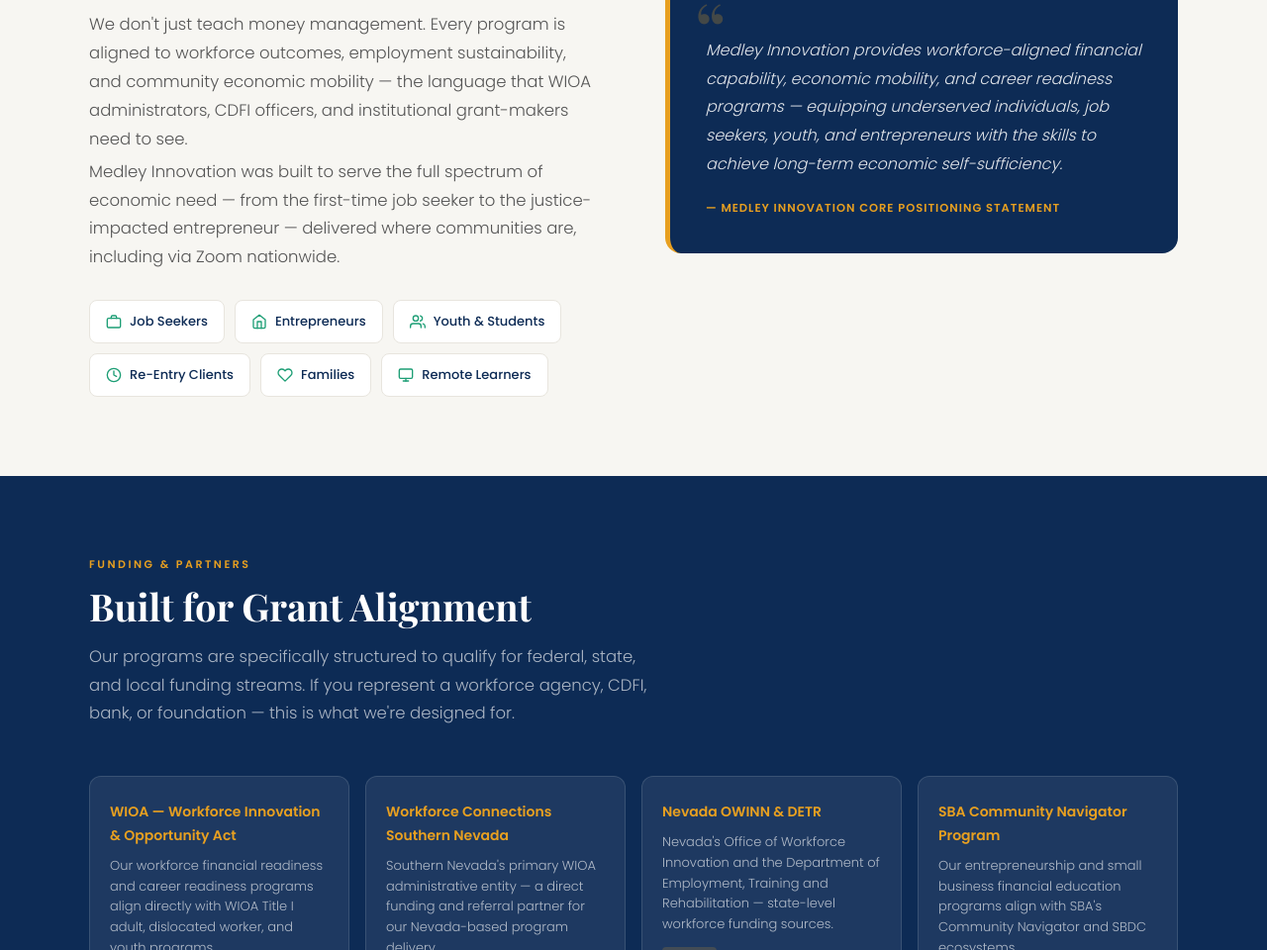
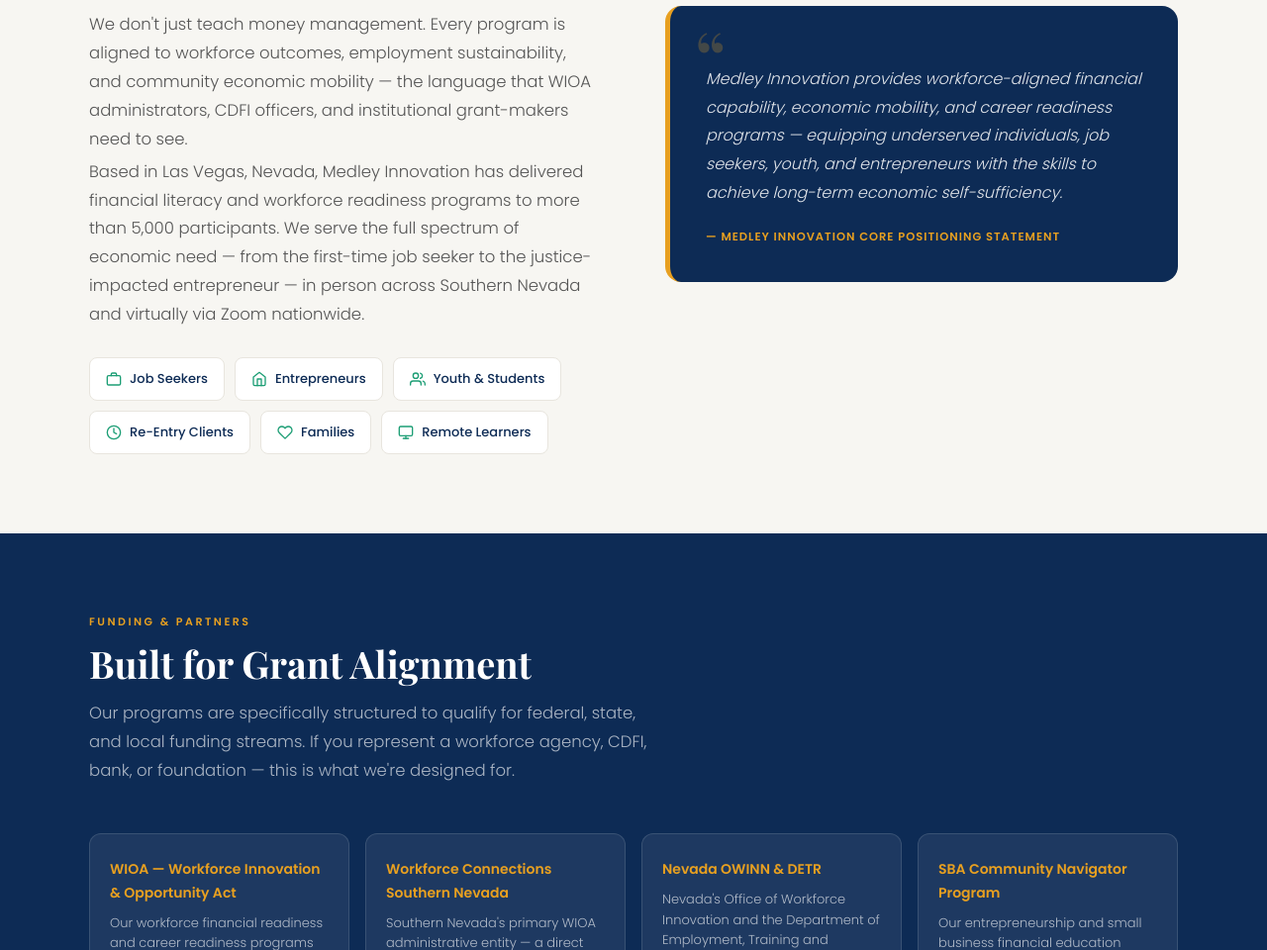
Before and after one commit to fmedley/medleyinnovation, a plain HTML site: page index.html in a window 1280 px wide. Shown: the part 4253-5213 px from the top of the page at 99% size. Drawn offline with nearby package versions, Linux system fonts and the light colour scheme; a web font is replaced by a local one.

Commit message:
Tighten homepage About with concrete facts (Las Vegas base, 5,000+ participants)
Co-Authored-By: Claude Opus 4.8 <noreply@anthropic.com>
Claude-Session: https://claude.ai/code/session_01XHKE5bGaTuysbpLABo8QGR

```diff
--- a/index.html
+++ b/index.html
@@ -925,7 +925,7 @@
         <p class="eyebrow">Our Mission</p>
         <h2 class="section-title">More Than Financial Literacy &mdash; Economic Empowerment at Scale</h2>
         <p class="section-sub">We don't just teach money management. Every program is aligned to workforce outcomes, employment sustainability, and community economic mobility — the language that WIOA administrators, CDFI officers, and institutional grant-makers need to see.</p>
-        <p class="section-sub" style="margin-top: -24px;">Medley Innovation was built to serve the full spectrum of economic need — from the first-time job seeker to the justice-impacted entrepreneur — delivered where communities are, including via Zoom nationwide.</p>
+        <p class="section-sub" style="margin-top: -24px;">Based in Las Vegas, Nevada, Medley Innovation has delivered financial literacy and workforce readiness programs to more than 5,000 participants. We serve the full spectrum of economic need — from the first-time job seeker to the justice-impacted entrepreneur — in person across Southern Nevada and virtually via Zoom nationwide.</p>
         <div class="audience-chips">
           <span class="aud-chip">
             <svg width="16" height="16" viewBox="0 0 24 24" fill="none" stroke="#1D9E75" stroke-width="2" stroke-linecap="round" stroke-linejoin="round"><rect x="2" y="7" width="20" height="14" rx="2"/><path d="M16 7V5a2 2 0 0 0-2-2h-4a2 2 0 0 0-2 2v2"/></svg>
```
